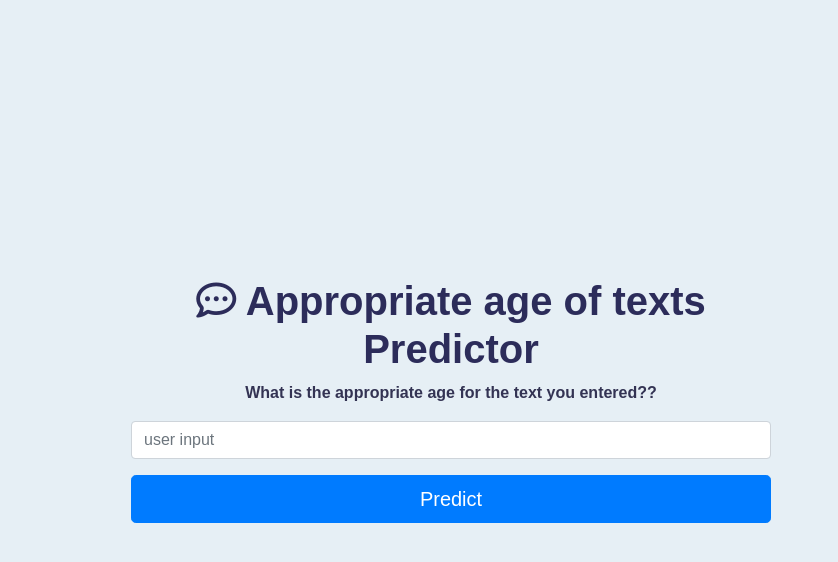
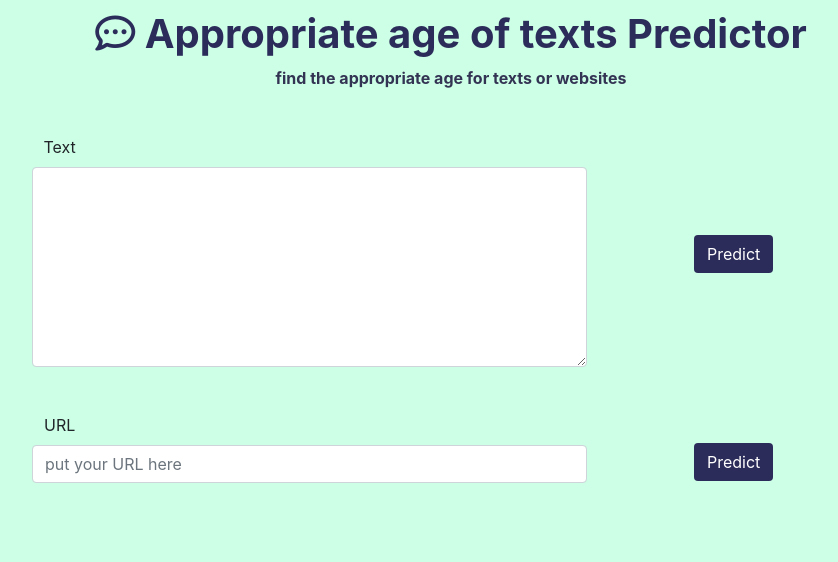
Before and after one commit to RedaDNA/WebProject, a Django app: page / in a window 1280 px wide. Shown: the top 562 px of the page, without its empty margins (189-1027 px from the left). Run offline with Django 4.2, Linux system fonts and the light colour scheme; some libraries are stand-ins or nearby versions.

Commit message:
model issue 2

```diff
--- a/DEMOPROJECT/DEMAPP/templates/DEMAPP/index.html
+++ b/DEMOPROJECT/DEMAPP/templates/DEMAPP/index.html
@@ -20,35 +20,79 @@
       font-family: Arial, Helvetica, sans-serif;
       background-color: rgb(230, 239, 245);
     }
+    .body {
+      max-width: 900px;
+  margin: auto;
+  background: white;
+  padding: 10px;
+      text-align: center;
+   background-color: rgb(204, 255, 229);
+    }
+    .textareac{
+height: 200px;
+
+    }
+    .formcard{
+     background-color: rgb(204, 255, 229);
+     border-color: rgb(204, 255, 229);
+    }
+    .labelclass{
+       padding-right: 500px;
+    }
+    .predictbtn{
+      background-color:rgb(44, 44, 90);
+      color:white;
+    }
   </style>
 </head>
 
 
-<body class="center">
-
+<body class="body">
+<div>
   <h1 style="color:rgb(44, 44, 90); font-weight: 700;">
     <i class="fa fa-commenting-o"></i> Appropriate age of texts Predictor
   </h1>
 
   <p style="color:rgb(51, 51, 83); font-weight: 700;">
-    What is the appropriate age for the text you entered??
+   find the appropriate age for texts or websites
   </p>
+</div>
+<div class="card mt-4 formcard" >
+  <div class="card-body">
+    <form action="result">
+       {% csrf_token %}
+      <div class="form-row">
 
-  <form action="result">
-    {% csrf_token %}
-
-    <div class="form-group">
-      <input class="form-control" placeholder="user input" required type="text" name="userinput">
+      <div class="form-group col-12 col-md-8">
+ <label class="labelclass"> Text</label>
+       <textarea  class="form-control textareac" placeholder="type your text here" required type="text" name="userinput"> </textarea>
+      </div>
+    <div class="form-group col-12 col-md-4" style="margin-top:100px">
+          <input class="btn predictbtn" type="submit" value='Predict'>
     </div>
-
-
-    <h1></h1>
+  </div>
+  </form>
+    <form action="result">
+       {% csrf_token %}
+      <div class="form-row">
+      <div class="form-group col-12 col-md-8 textarea" style="margin-top:30px">
+         <label class="labelclass"> URL</label>
+       <input  class="form-control" placeholder="put your URL here" required type="text" name="userinput">
+      </div>
+    <div class="form-group col-12 col-md-4" style="margin-top:60px">
+          <input class="btn predictbtn" type="submit" value='Predict'>
+    </div>
+  </div>
+  </form>
+  </div>
+</div>
 
 
 
 
 
-    <input class="btn btn-primary btn-lg btn-block" type="submit" value='Predict'>
+
+
 
   </form>
 </body>
--- a/DEMOPROJECT/DEMAPP/views.py
+++ b/DEMOPROJECT/DEMAPP/views.py
@@ -1,14 +1,20 @@
 import gzip
-
+from keras.models import load_model
 from keras.preprocessing.sequence import pad_sequences
 from keras.preprocessing.text import Tokenizer
 from django.shortcuts import render
 from django.http import HttpResponse
 import  pickle
 import os
+import numpy as np # linear algebra
+import pandas as pd # data processing, CSV file I/O (e.g. pd.read_csv)
+from sklearn.model_selection import train_test_split
+from sklearn.manifold import TSNE
+from keras.preprocessing.text import Tokenizer
+from keras.preprocessing.sequence import pad_sequences
+from keras.layers import LSTM, Conv1D, MaxPooling1D, Dropout
+from keras.utils.np_utils import to_categorical
 import joblib
-# Create your views here.
-import tensorflow as tf
 def hi(request):
     return render(request ,'DEMAPP/hi.html')
 dir = os.getcwd()
@@ -22,9 +28,9 @@ def getPredicitions(userinput):
     #model = tf.keras.models.load_model('CBOW_grades_dataset_76_pre')
     #with gzip.open('Completed_model.joblib', 'rb') as f:
      #   model = pickle.load(f)
-    with open('CBOWgradesdataset76pre.sav', 'rb') as handle:
-        model = pickle.load(handle)
-
+    # with open("C:/Users/reda/PycharmProjects/git/WebProject/DEMOPROJECT/DEMOPROJECT/CBOWgradesdataset76pre.sav", 'rb') as handle:
+    #   model = pickle.load(handle)
+    model = load_model('DEMOPROJECT/prediction_model.h5')
     userinput_scaled=standard_scalar(userinput,model)
     prediction = model.predict(userinput_scaled)
     print(prediction)
@@ -49,6 +55,10 @@ def getPredicitionsDemo(userinput):
  #   return HttpResponse('<h1> This is mY home page</h1>')
 def home(request):
     result=os.getcwd()
+
+
+
+
     return render(request, 'DEMAPP/index.html', {'result': result})
 
 def result(request):
@@ -63,11 +73,13 @@ def result(request):
 
 
 def standard_scalar(userinputa,model):
-    with open('tokenizer.pickle', 'rb') as handle:
+    with open('tokenizer_process_200.pickle', 'rb') as handle:
         loaded_tokenizer = pickle.load(handle)
     seq = loaded_tokenizer.texts_to_sequences([userinputa])
-    padded = pad_sequences(seq, maxlen=140)
+    padded = pad_sequences(seq, maxlen=400)
+    print("dirictory *************f****************f")
     print(padded.shape)
+    print(model.summary())
+    pred = model.predict([padded])
 
-    pred = model.predict(padded)
     return  pred
```
